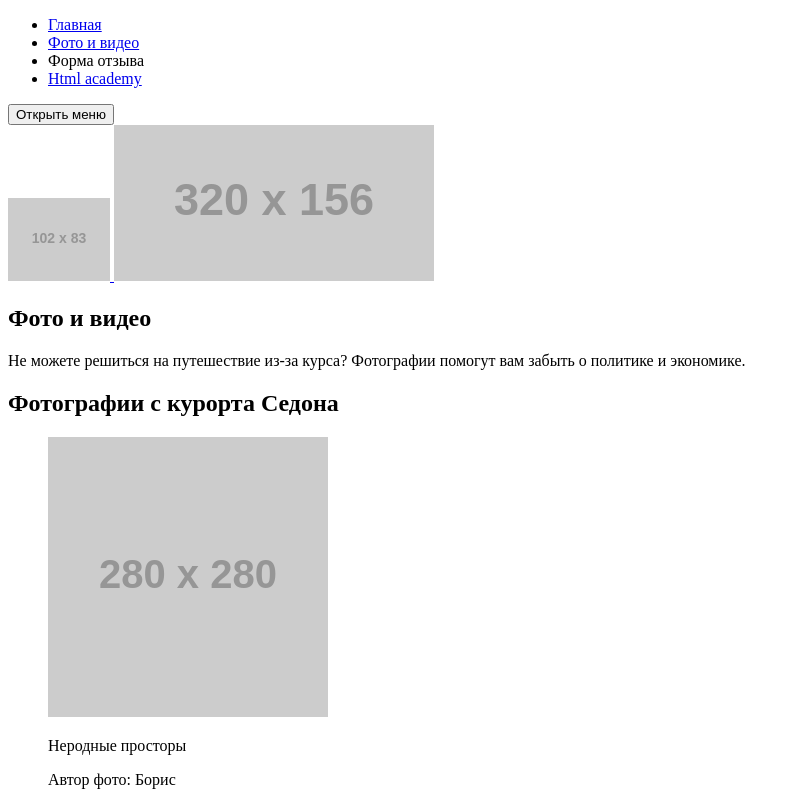
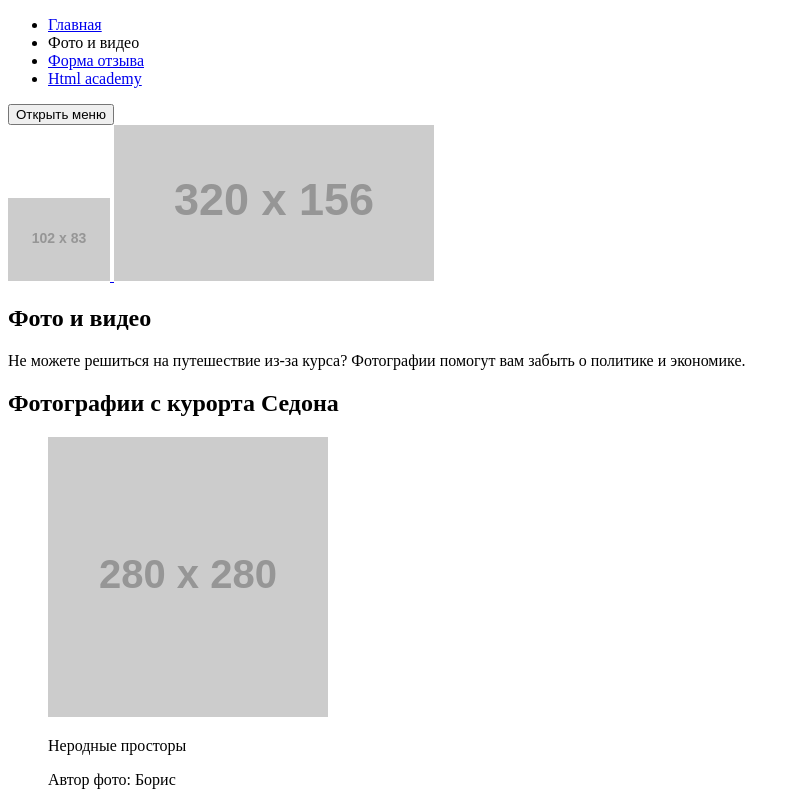
Before and after one commit to yuryabashin/1069429-sedona-17, a plain HTML site: page source/photo.html in a window 1280 px wide. Shown: the top 800 px of the page, without its empty margins (0-796 px from the left). Drawn offline with Linux system fonts and the light colour scheme; placeholder pictures from the web are drawn by us.

Commit message:
Исправления по замечаниям

```diff
--- a/source/photo.html
+++ b/source/photo.html
@@ -14,10 +14,10 @@
               <a class="main-nav__link" href="index.html">Главная</a>
             </li>
             <li class="main-nav__item">
-              <a class="main-nav__link" href="photo.html">Фото и видео</a>
+              <a class="main-nav__link main-nav__link--active">Фото и видео</a>
             </li>
             <li class="main-nav__item">
-              <a class="main-nav__link--active">Форма отзыва</a>
+              <a class="main-nav__link--active" href="form.html">Форма отзыва</a>
             </li>
             <li class="main-nav__item">
               <a class="main-nav__link" target="_blank" href="htmlacademy.ru">Html academy</a>
```
Also changed, not shown: source/form.html (+1 -1 lines), source/index.html (+2 -2 lines).
